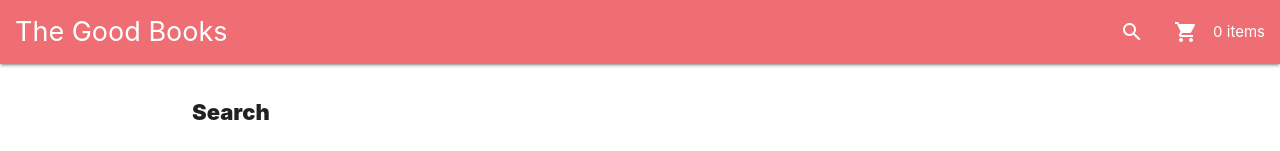
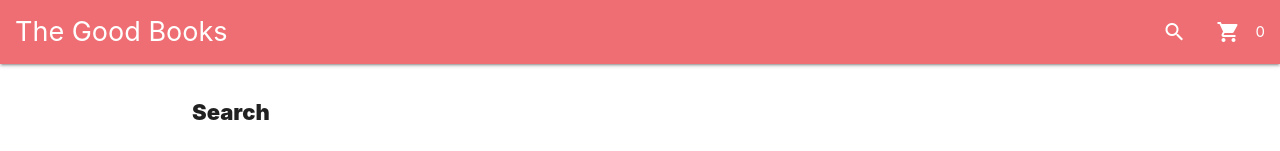
Before and after one commit to niiccolas/the-good-books, an Angular app: page /search in a window 1280 px wide. Shown: the top 151 px of the page. Built offline with nearby package versions, Linux system fonts and the light colour scheme.

Commit message:
Add updating item number added to cart

```diff
--- a/src/app/components/header/header.component.html
+++ b/src/app/components/header/header.component.html
@@ -6,7 +6,7 @@
       <li class="waves-effect">
         <a routerLink="/cart">
           <i class="material-icons left">shopping_cart</i>
-          <span class="hide-on-small-and-down">0 items</span>
+          <span class="hide-on-small-and-down">{{ cartService.cartElements.length }}</span>
         </a>
       </li>
     </ul>
--- a/src/app/components/header/header.component.ts
+++ b/src/app/components/header/header.component.ts
@@ -1,4 +1,5 @@
 import { Component, OnInit, Output, EventEmitter } from '@angular/core';
+import { CartService } from 'src/app/services/cart.service';
 
 @Component({
   selector: 'app-header',
@@ -7,9 +8,11 @@ import { Component, OnInit, Output, EventEmitter } from '@angular/core';
 })
 export class HeaderComponent implements OnInit {
 
-  constructor() { }
+  constructor(private cartService: CartService) { }
 
   ngOnInit() {
   }
 
+
+
 }
```
